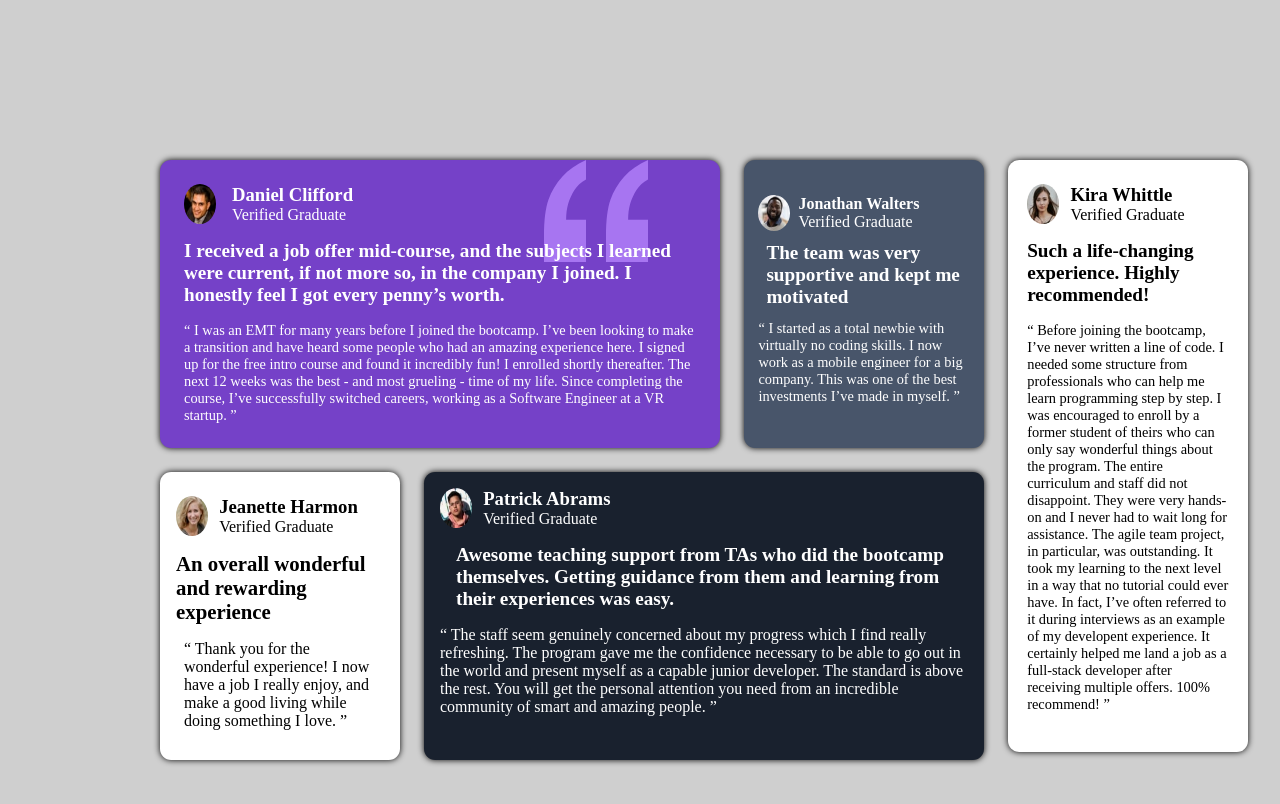
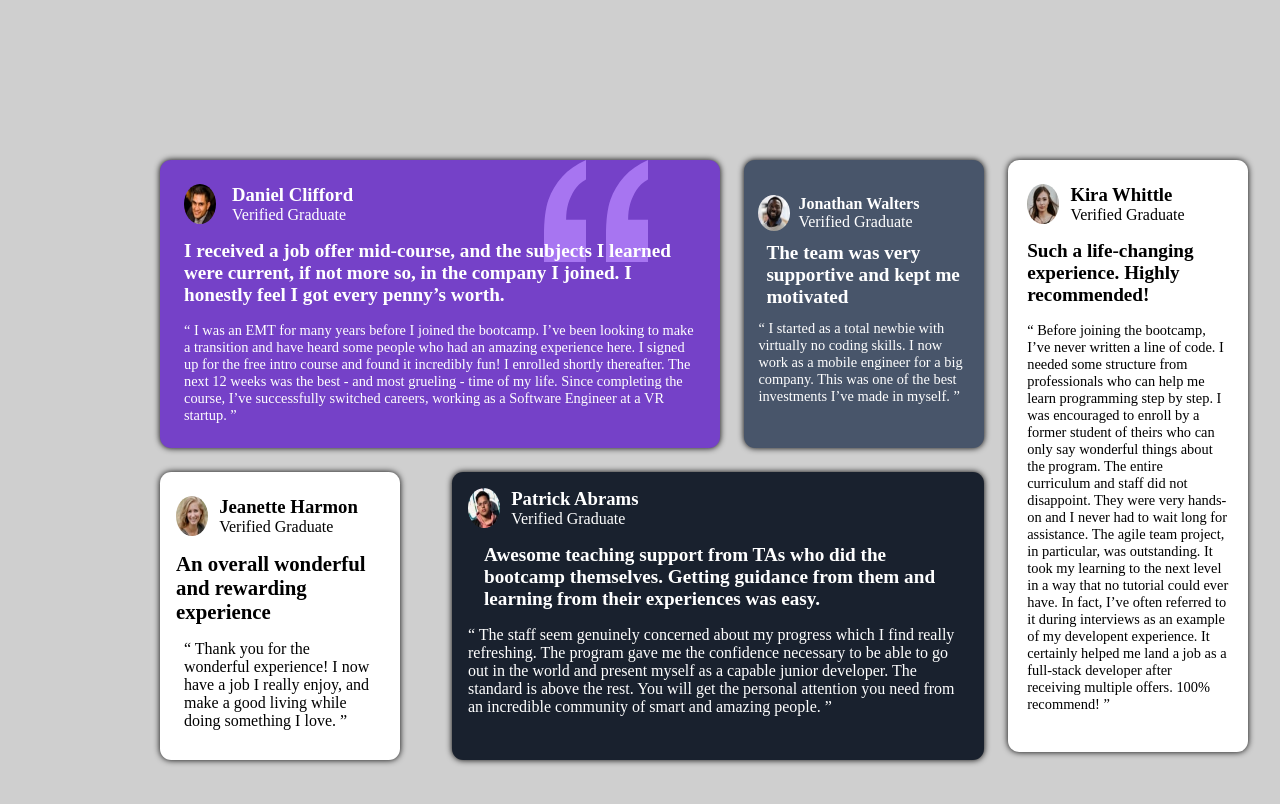
Before and after one commit to mdhumayon441-hash/testimonials-grid-section-main, a plain HTML site: page index.html in a window 1280 px wide. Drawn offline with Linux system fonts and the light colour scheme.

Commit message:
Update style.css

```diff
--- a/style.css
+++ b/style.css
@@ -9,8 +9,8 @@ body{
 }
 .main_container{
     display: grid;
-    /* grid-template-rows: 1fr 1fr  ; */
-    /* grid-template-columns: 1fr 1fr 1fr 1fr; */
+     grid-template-rows: 1fr 1fr  ;
+     grid-template-columns: 1fr 1fr 1fr 1fr;
     width: 63rem;
     height: auto;
     margin: auto;
```
